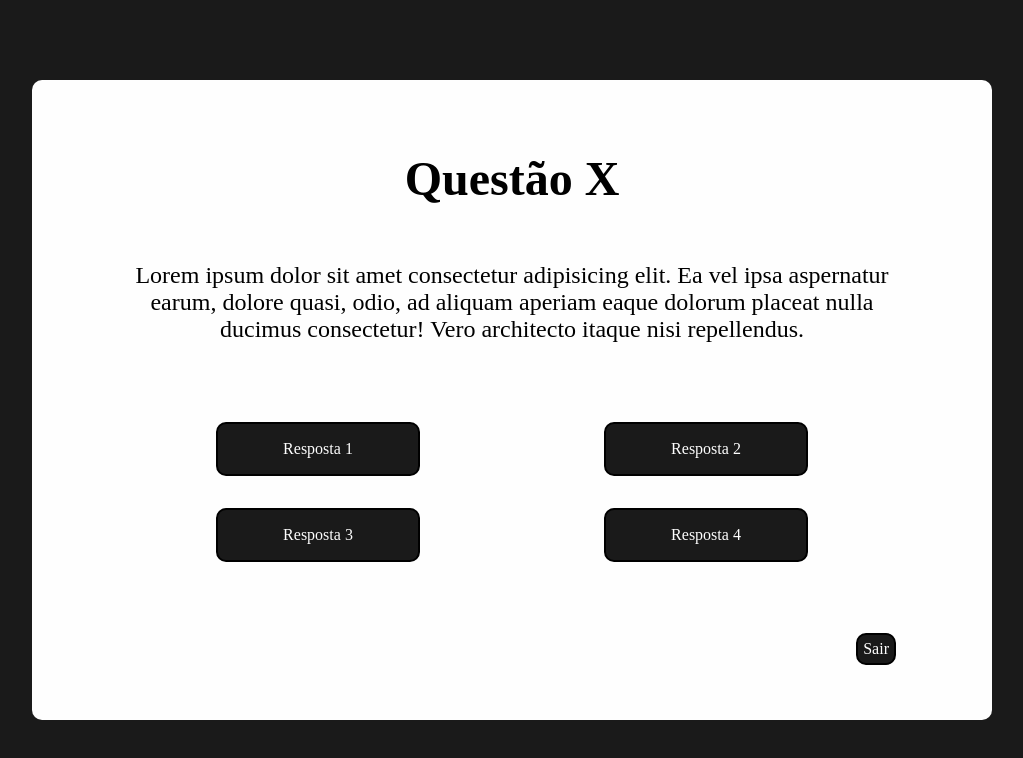
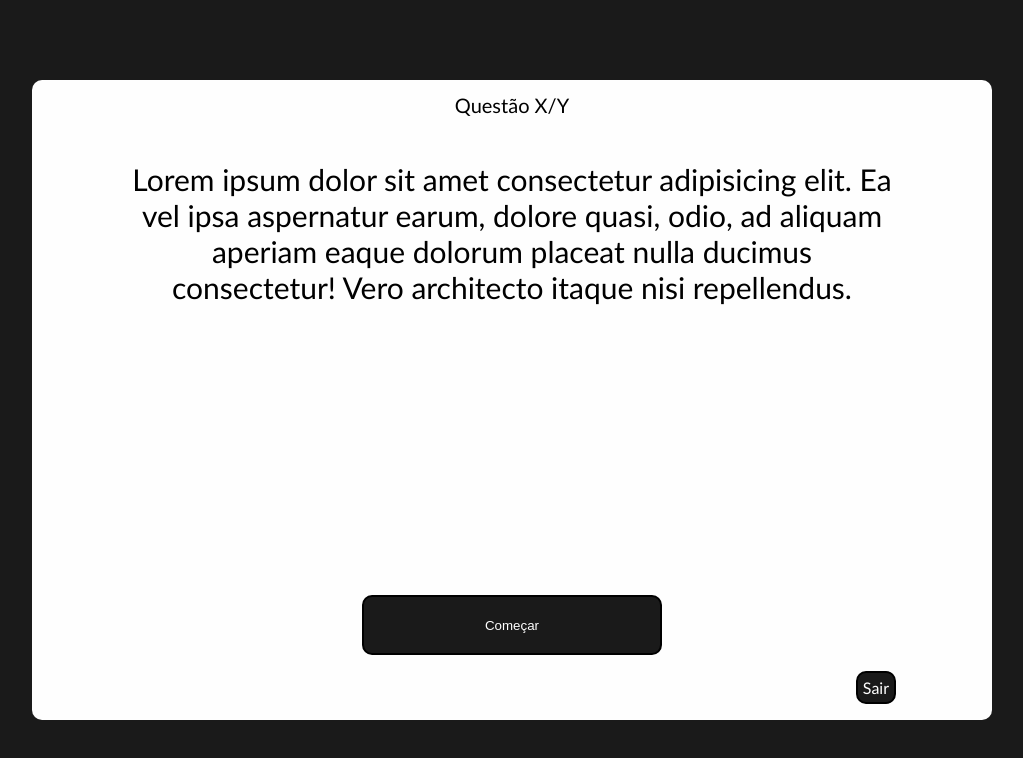
Before and after one commit to Vitor-Tigre/Projeto-Individual, a website: page site/public/quiz.html in a window 1280 px wide. Shown: the whole page, without its empty margins (128-1151 px from the left). Drawn offline with Linux system fonts and the light colour scheme.

Commit message:
ajustes de html na tela quiz

```diff
--- a/site/public/css/quiz.css
+++ b/site/public/css/quiz.css
@@ -1,5 +1,6 @@
 body {
     margin: 0;
+    font-family: 'Gill Sans', 'Gill Sans MT', Calibri, 'Trebuchet MS', sans-serif;
 }
 
 .corpo {
@@ -18,7 +19,7 @@ body {
     border-radius: 10px;
     display: flex;
     flex-direction: column;
-    justify-content: space-evenly;
+    justify-content: space-between;
 }
 
 .container .questao {
@@ -31,6 +32,15 @@ body {
     align-self: center;
 }
 
+.container .questao h1 {
+    font-size: 20px;
+    font-weight: 100;
+}
+
+.container .questao p {
+    font-size: 30px;
+}
+
 .container .alternativas {
     display: flex;
     flex-direction: column;
@@ -40,22 +50,20 @@ body {
     padding: 0;
     display: flex;
     justify-content: space-evenly;
-}
-
-.container .alternativas .botoesAlternativas ul {
     display: flex;
     width: 100%;
 }
 
-li {
+.container .alternativas .botao {
     list-style: none;
     color: #fefefe;
     border: 2px solid black;
     border-radius: 10px;
     background-color: #1a1a1a;
-    height: 50px;
-    width: 200px;
+    height: 60px;
+    width: 300px;
     display: flex;
+    align-self: center;
     align-items: center;
     justify-content: center;
 }
--- a/site/public/quiz.html
+++ b/site/public/quiz.html
@@ -10,23 +10,29 @@
     <div class="corpo">
         <div class="container">
             <div class="questao">
-                <h1>Questão X</h1>
+                <h1>Questão X/Y</h1>
                 <p>Lorem ipsum dolor sit amet consectetur adipisicing elit. Ea vel ipsa aspernatur earum, dolore quasi, odio, ad aliquam aperiam eaque dolorum placeat nulla ducimus consectetur! Vero architecto itaque nisi repellendus.</p>
             </div>
             <div class="alternativas">
-                <ul class="botoesAlternativas">
-                    <li>Resposta 1</li>
-                    <li>Resposta 2</li>
+                <button class="botao">Começar</button>
+                <!-- <ul class="botoesAlternativas">
+                    <li class="botao">Resposta 1</li>
+                    <li class="botao">Resposta 2</li>
                 </ul>
                 <ul class="botoesAlternativas">
-                    <li>Resposta 3</li>
-                    <li>Resposta 4</li>
-                </ul>
-            </div>
-            <div class="sair">
-                <a href="perfil.html"><p>Sair</p></a>
+                    <li class="botao">Resposta 3</li>
+                    <li class="botao">Resposta 4</li>
+                </ul> -->
+                <div class="sair">
+                    <a href="perfil.html"><p>Sair</p></a>
+                </div>
             </div>
         </div>
     </div>
 </body>
 </html>
+
+<script>
+    var respostasQuestoes = ['0a', '1d', '2b', '3a', '4a', '5b', '6c', '7b', '8d', '9c'];
+
+</script>
```
